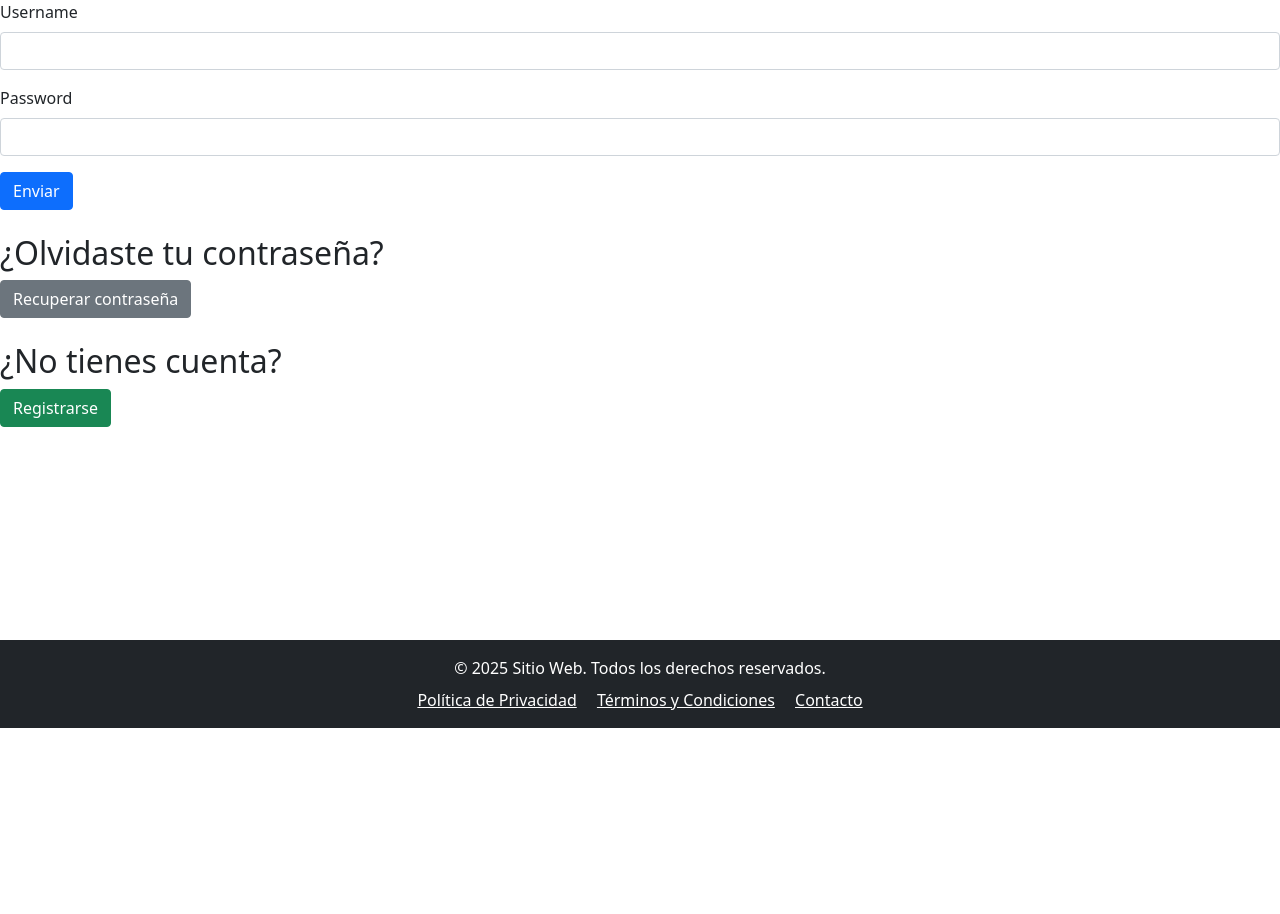
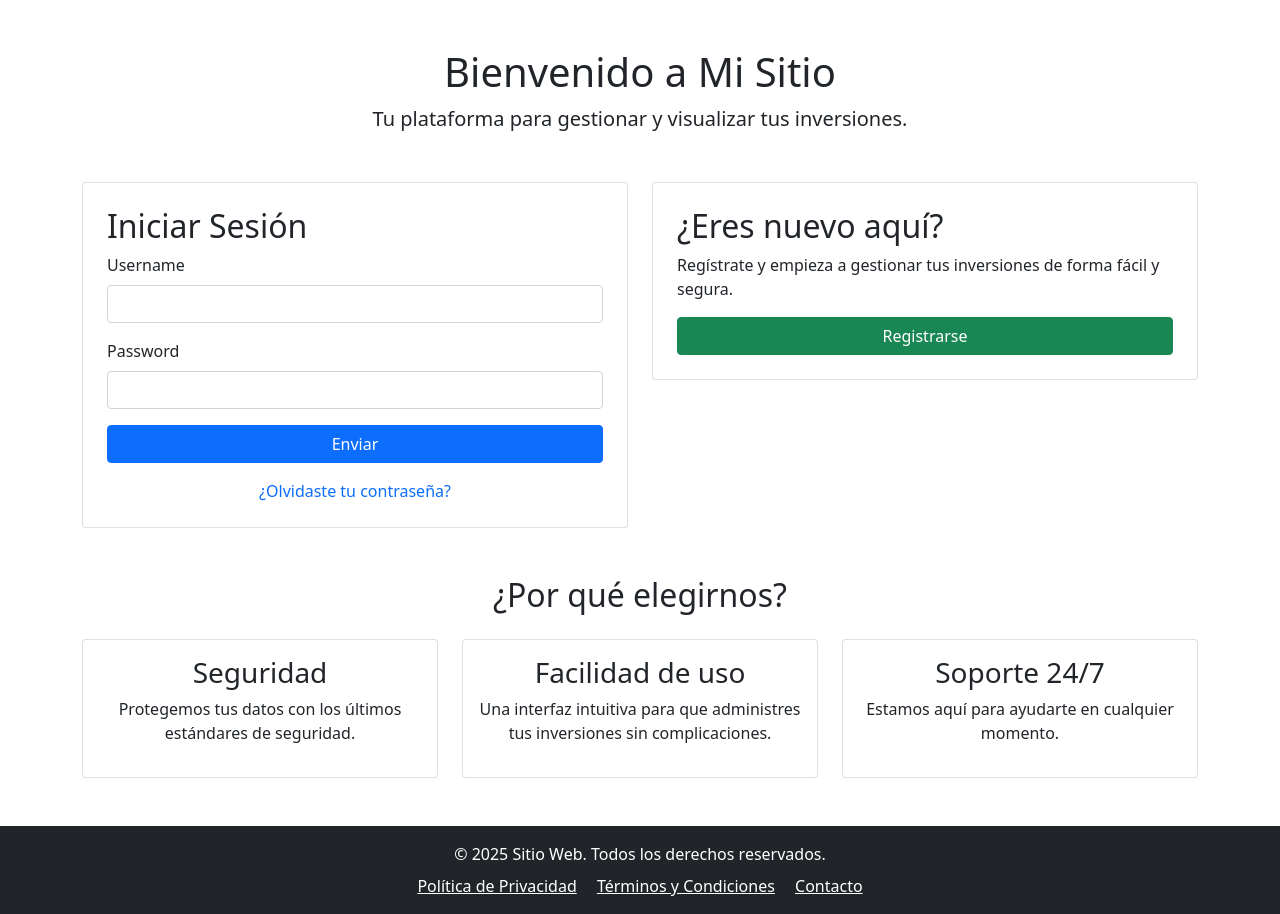
Before and after one commit to turkoModad/loguin-fastapi, a FastAPI app: page / in a window 1280 px wide. Shown: the part 72-986 px from the top of the page. Before the commit the page ends 800 px from the top, so only its background shows below. Run offline with FastAPI, Linux system fonts and the light colour scheme.

Commit message:
mejore presentacion en index.html

```diff
--- a/main.py
+++ b/main.py
@@ -48,7 +48,6 @@ logger = logging.getLogger("main")
 
 class MiMiddleware(BaseHTTPMiddleware):
     async def dispatch(self, request: Request, call_next):
-        # Rutas protegidas y método POST
         rutas_protegidas = ["/admin", "/usuarios"]
 
         if request.method == "POST" and request.url.path in rutas_protegidas:
--- a/templates/index.html
+++ b/templates/index.html
@@ -1,11 +1,21 @@
 {% extends "components/layout.html" %}
 
-{% block title %}Iniciar Sesión{% endblock %}
+{% block title %}Iniciar Sesión - Sitio Web{% endblock %}
 
 {% block content %}
-<div id="mensaje-error" style="color: red; font-weight: bold; display: none;"></div>
+<div class="container">
+    <section class="text-center my-5">
+        <h1>Bienvenido a Mi Sitio</h1>
+        <p class="lead">Tu plataforma para gestionar y visualizar tus inversiones.</p>
+    </section>
 
-<form>
+    <div class="row">
+        <div class="col-md-6">
+            <div id="mensaje-error" class="alert alert-danger d-none"></div>
+
+            <div class="card p-4">
+                <h2>Iniciar Sesión</h2>
+                <form id="login-form">
                     <div class="mb-3">
                         <label for="exampleInputEmail1" class="form-label">Username</label>
                         <input type="text" class="form-control" id="exampleInputEmail1" name="username">
@@ -14,21 +24,47 @@
                         <label for="exampleInputPassword1" class="form-label">Password</label>
                         <input type="password" class="form-control" id="exampleInputPassword1" name="password">
                     </div>
-    <button type="submit" class="btn btn-primary">Enviar</button>
+                    <button type="submit" class="btn btn-primary w-100">Enviar</button>
                 </form>
 
-<div class="mt-4">
-    <h2>¿Olvidaste tu contraseña?</h2>
-    <form action="/forgot" method="GET">
-        <button type="submit" class="btn btn-secondary">Recuperar contraseña</button>
+                <div class="mt-3 text-center">
+                    <a href="/forgot" class="text-decoration-none">¿Olvidaste tu contraseña?</a>
+                </div>
+            </div>
+        </div>
+        <div class="col-md-6">
+            <div class="card p-4">
+                <h2>¿Eres nuevo aquí?</h2>
+                <p>Regístrate y empieza a gestionar tus inversiones de forma fácil y segura.</p>
+                <form action="/signup" method="GET">
+                    <button type="submit" class="btn btn-success w-100">Registrarse</button>
                 </form>
             </div>
-
-<div class="mt-4">
-    <h2>¿No tienes cuenta?</h2>
-    <form action="/signup" method="GET">
-        <button type="submit" class="btn btn-success">Registrarse</button>
-    </form>
+        </div>
+    </div>
+    <section class="my-5 text-center">
+        <h2>¿Por qué elegirnos?</h2>
+        <div class="row mt-4">
+            <div class="col-md-4">
+                <div class="card p-3">
+                    <h3>Seguridad</h3>
+                    <p>Protegemos tus datos con los últimos estándares de seguridad.</p>
+                </div>
+            </div>
+            <div class="col-md-4">
+                <div class="card p-3">
+                    <h3>Facilidad de uso</h3>
+                    <p>Una interfaz intuitiva para que administres tus inversiones sin complicaciones.</p>
+                </div>
+            </div>
+            <div class="col-md-4">
+                <div class="card p-3">
+                    <h3>Soporte 24/7</h3>
+                    <p>Estamos aquí para ayudarte en cualquier momento.</p>
+                </div>
+            </div>
+        </div>
+    </section>
 </div>
 
 <script>
@@ -37,14 +73,15 @@
         return params.get(nombre);
     }
 
+    document.addEventListener("DOMContentLoaded", () => {
         const mensaje = obtenerParametro("message");
         if (mensaje) {
             const mensajeDiv = document.getElementById("mensaje-error");
             mensajeDiv.textContent = decodeURIComponent(mensaje);
-        mensajeDiv.style.display = "block";
+            mensajeDiv.classList.remove("d-none");
         }
 
-    document.querySelector('form').onsubmit = (event) => {
+        document.getElementById("login-form").onsubmit = (event) => {
             event.preventDefault();
             var formData = new FormData(event.target);
             fetch('login', { method: 'POST', body: formData })
@@ -67,5 +104,6 @@
                 window.location.href = '/';
             });
         };
+    });
 </script>
 {% endblock %}
```
Lines whose indentation alone changed are shown as unchanged.
